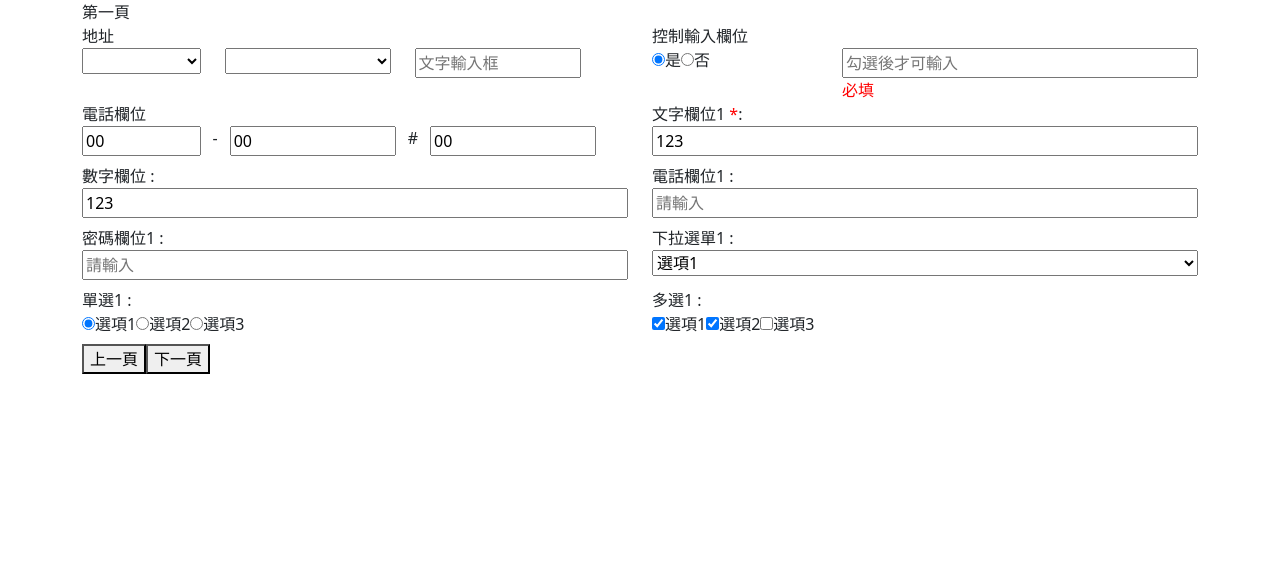
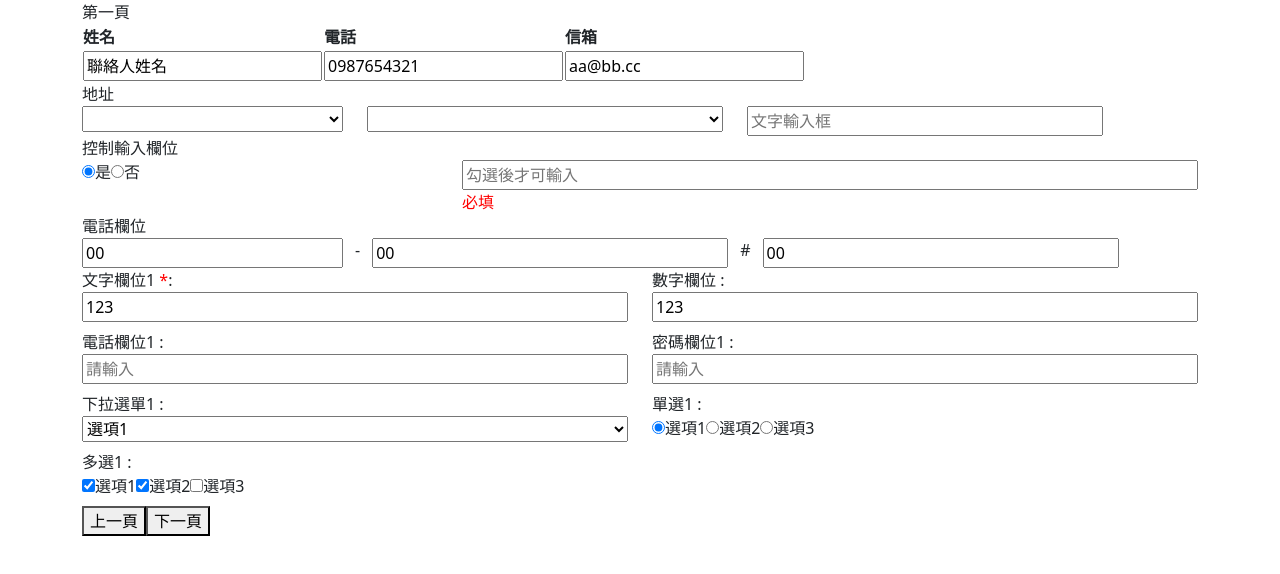
Before and after one commit to nsfe0619/2024_30day, an Angular app: page / in a window 1280 px wide. Shown: the top 574 px of the page. Built offline with nearby package versions, Linux system fonts and the light colour scheme.

Commit message:
[day24]特殊元件 列表

```diff
--- a/src/app/shared/component/form/element/combo-field-template/combo-field-template.component.html
+++ b/src/app/shared/component/form/element/combo-field-template/combo-field-template.component.html
@@ -1,17 +1,27 @@
 <div>
   <div *ngIf="findFieldSetting('phone')">
-    <app-combo-phone [fieldSettings]="fieldSettings" [inputForm]="inputForm">
+    <app-combo-phone
+      [fieldSettings]="fieldSettings"
+      [inputForm]="inputFormGroup"
+    >
     </app-combo-phone>
   </div>
   <div *ngIf="findFieldSetting('radioText')">
     <app-combo-radio-text
       [fieldSettings]="fieldSettings"
-      [inputForm]="inputForm"
+      [inputForm]="inputFormGroup"
     >
     </app-combo-radio-text>
   </div>
   <div *ngIf="findFieldSetting('address')">
-    <app-combo-address [fieldSettings]="fieldSettings" [inputForm]="inputForm">
+    <app-combo-address
+      [fieldSettings]="fieldSettings"
+      [inputForm]="inputFormGroup"
+    >
     </app-combo-address>
   </div>
+  <div *ngIf="findFieldSetting('list')">
+    <app-list [fieldSettings]="fieldSettings" [inputForm]="inputFormGroup">
+    </app-list>
+  </div>
 </div>
--- a/src/app/shared/component/form/element/combo-field-template/combo-field-template.component.ts
+++ b/src/app/shared/component/form/element/combo-field-template/combo-field-template.component.ts
@@ -1,6 +1,6 @@
 import { Component, Input, OnInit } from '@angular/core';
 import { FieldSetting } from '../field-setting.model';
-import { FormGroup } from '@angular/forms';
+import { FormArray, FormGroup } from '@angular/forms';
 
 @Component({
     selector: 'app-combo-field-template',
@@ -11,8 +11,12 @@ export class ComboFieldTemplateComponent implements OnInit
 {
 
     @Input() fieldSettings!: FieldSetting[];
-    @Input() inputForm!: FormGroup;
+    @Input() inputForm!: FormGroup | FormArray;
     constructor() { }
+    get inputFormGroup()
+    {
+        return this.inputForm as FormGroup;
+    }
 
     ngOnInit(): void
     {
--- a/src/app/shared/component/form/element/field-setting.model.ts
+++ b/src/app/shared/component/form/element/field-setting.model.ts
@@ -11,7 +11,7 @@ export interface FieldSetting
     placeholder?: string;
     required?: boolean;
     disabled?: boolean;
-    defaultValue?: string | undefined;
+    defaultValue?: string | string[] | undefined;
     options?: OptionItem[];
     validator?: string[]
 }
--- a/src/app/shared/component/form/element/form-input/form-input.component.html
+++ b/src/app/shared/component/form/element/form-input/form-input.component.html
@@ -1,7 +1,13 @@
 <div>
   {{ pageSetting.title }}
   <div [formGroup]="pageSetting.form!" *ngIf="pageSetting.form" class="row">
-    <div *ngFor="let fieldObj of getGroupList(innerForm)" class="col-6">
+    <div
+      *ngFor="let fieldObj of getGroupList(innerForm)"
+      [ngClass]="{
+        'col-6': shareService.typeof(fieldObj) === 'string',
+        'col-12': shareService.typeof(fieldObj) !== 'string'
+      }"
+    >
       <ng-container *ngIf="shareService.typeof(fieldObj) === 'string'">
         <app-field-template
           [fieldSetting]="
@@ -14,9 +20,7 @@
       </ng-container>
       <ng-container *ngIf="shareService.typeof(fieldObj) !== 'string'">
         <app-combo-field-template
-          [fieldSettings]="
-            shareService.getSettingsByForm(pageSetting.fieldSettings, fieldObj)
-          "
+          [fieldSettings]="getGroupSetting(fieldObj)"
           [inputForm]="fieldObj"
         >
         </app-combo-field-template>
--- a/src/app/shared/component/form/element/form-input/form-input.component.ts
+++ b/src/app/shared/component/form/element/form-input/form-input.component.ts
@@ -1,5 +1,5 @@
 import { Component, Input, OnChanges } from '@angular/core';
-import { FormBuilder, FormControl, FormGroup } from '@angular/forms';
+import { FormArray, FormBuilder, FormControl, FormGroup } from '@angular/forms';
 import { PageSetting } from '../field-setting.model';
 import { Subject, takeUntil } from 'rxjs';
 import { ShareService } from 'src/app/shared/service/share.service';
@@ -35,6 +35,16 @@ export class FormInputComponent implements OnChanges
                 newControl.addValidators(this.validatorService.getValidators(setting.validator))
             }
 
+            if (setting.groupType == 'list' && !!setting.groupName)
+            {
+                if (!this.innerForm.contains(setting.groupName))
+                {
+                    let newFormArray = new FormArray([])
+                    this.innerForm.addControl(setting.groupName, newFormArray);
+                    this.pageSetting.form?.addControl(setting.groupName, newFormArray);
+                }
+                return
+            }
             (this.pageSetting.form as FormGroup).addControl(setting.name, newControl);
             if (!setting.groupName)
             {
@@ -45,15 +55,16 @@ export class FormInputComponent implements OnChanges
                 {
                     this.innerForm.addControl(setting.groupName, new FormGroup({}));
                 }
-                (this.innerForm.get(setting.groupName) as FormGroup).addControl(setting.name!, this.pageSetting.form?.get(setting.name))
+                (this.innerForm.get(setting.groupName) as FormGroup).addControl(setting.name!, this.pageSetting.form?.get(setting.name));
+
+                (this.pageSetting.form?.get(setting.name) as FormGroup)
+                    .valueChanges.pipe(takeUntil(this.destroy$)).subscribe(v =>
+                    {
+                        this.pageSetting.form?.updateValueAndValidity();
+                    })
             }
 
-            (this.pageSetting.form?.get(setting.name) as FormGroup)
-                .valueChanges.pipe(takeUntil(this.destroy$)).subscribe(v =>
-                {
-                    this.pageSetting.form?.updateValueAndValidity();
-                })
-        })
+        });
     }
     ngOnDestroy()
     {
@@ -65,12 +76,21 @@ export class FormInputComponent implements OnChanges
     // 取得該區域欄位列表
     getGroupList(group: FormGroup): string | any
     {
+
         let Result = Object.keys(group.value).map(obj =>
         {
             let innerControl = group.get(obj)
             if (innerControl?.value !== null && typeof innerControl?.value === 'object')
             {
-                return innerControl
+                if (Array.isArray(innerControl.value))
+                {
+                    let fg = this.fb.group({});
+                    fg.addControl(obj, innerControl);
+                    return fg
+                } else
+                {
+                    return innerControl
+                }
             } else
             {
                 return obj;
@@ -78,5 +98,23 @@ export class FormInputComponent implements OnChanges
         });
         return Result;
     }
+    getListSettings(formArrayName: string)
+    {
+        let listName = this.pageSetting.fieldSettings.find(f => f.name == formArrayName)?.groupName;
+        return this.pageSetting.fieldSettings.filter(f => f.groupName == listName);
+    }
 
+    getGroupSetting(fieldObj: any)
+    {
+        let firstObjKey = Object.keys(fieldObj.value)[0];
+        let firstObj = this.pageSetting.fieldSettings.find(setting => setting.name == firstObjKey);
+        if (firstObj?.inputType == 'list')
+        {
+            let groupSettings = this.pageSetting.fieldSettings.filter(setting => setting.groupName == firstObj?.groupName)
+            return groupSettings;
+        } else
+        {
+            return this.shareService.getSettingsByForm(this.pageSetting.fieldSettings, fieldObj)
+        }
+    }
 }
--- /dev/null
+++ b/src/app/shared/component/form/element/list/list.component.html
@@ -0,0 +1,25 @@
+<table [formGroup]="inputForm">
+  <thead>
+    <tr>
+      <th *ngFor="let title of titleArr">
+        {{ title }}
+      </th>
+    </tr>
+  </thead>
+  <tbody formArrayName="{{ listKey }}">
+    <tr
+      *ngFor="let row of inputFormArray.controls; let i = index"
+      [formGroupName]="i"
+    >
+      <td>
+        <input formControlName="list-name" />
+      </td>
+      <td>
+        <input formControlName="list-phone" />
+      </td>
+      <td>
+        <input formControlName="list-mail" />
+      </td>
+    </tr>
+  </tbody>
+</table>
--- /dev/null
+++ b/src/app/shared/component/form/element/list/list.component.ts
@@ -0,0 +1,73 @@
+import { Component, Input, OnInit } from '@angular/core';
+import { AbstractControl, FormArray, FormBuilder, FormControl, FormGroup } from '@angular/forms';
+import { FieldSetting } from '../field-setting.model';
+import { ValidatorService } from 'src/app/shared/service/validator.service';
+
+@Component({
+    selector: 'app-list',
+    templateUrl: './list.component.html',
+    styleUrls: ['./list.component.scss']
+})
+export class ListComponent implements OnInit
+{
+    @Input() fieldSettings!: FieldSetting[];
+    @Input() inputForm!: any;
+    innerFormArray!: FormArray;
+    subFormGroup!: FormGroup;
+    titleArr!: string[];
+
+    get listKey()
+    {
+        return Object.keys(this.inputForm.value)[0]
+    }
+
+    get inputFormArray()
+    {
+        return this.inputForm.get(this.listKey) as FormArray
+    }
+
+    constructor(
+        private fb: FormBuilder,
+        private validatorService: ValidatorService
+    ) { }
+
+    ngOnInit(): void
+    {
+        this.titleArr = [];
+        this.innerFormArray = new FormArray<FormGroup>([]);
+        this.subFormGroup = new FormGroup({});
+        let defaultValue!: string[];
+
+        this.fieldSettings.forEach(setting =>
+        {
+            if (setting.inputType != 'list')
+            {
+                let newControl = this.fb.control(setting.defaultValue) as FormControl;
+
+                if (setting.validator && setting.validator?.length > 0)
+                {
+                    if (!!setting.validator.find(v => v == 'required')) setting.required = true;
+                    newControl.addValidators(this.validatorService.getValidators(setting.validator));
+                }
+                this.titleArr.push(setting.cname);
+                this.subFormGroup.addControl(setting.name, newControl);
+            } else
+            {
+                defaultValue = setting.defaultValue! as string[];
+            }
+        })
+        defaultValue.forEach((value: any) =>
+        {
+            this.subFormGroup.reset();
+            this.subFormGroup.patchValue(value);
+            this.innerFormArray.push(this.subFormGroup);
+        })
+        this.inputFormArray.clear();
+
+        this.innerFormArray.controls.forEach((group: AbstractControl) =>
+        {
+            this.inputFormArray.push(group);
+        });
+    }
+
+}
--- a/src/assets/mock/main-data.json
+++ b/src/assets/mock/main-data.json
@@ -3,6 +3,44 @@
     {
       "title": "第一頁",
       "fieldSettings": [
+        {
+          "name": "list1",
+          "cname": "聯絡人",
+          "inputType": "list",
+          "groupName": "list1",
+          "groupType": "list",
+          "defaultValue": [
+            {
+              "list-name": "聯絡人姓名",
+              "list-phone": "0987654321",
+              "list-mail": "aa@bb.cc"
+            }
+          ]
+        },
+        {
+          "name": "list-name",
+          "cname": "姓名",
+          "inputType": "text",
+          "groupName": "list1",
+          "groupType": "list",
+          "placeholder": "請輸入姓名"
+        },
+        {
+          "name": "list-phone",
+          "cname": "電話",
+          "inputType": "tel",
+          "groupName": "list1",
+          "groupType": "list",
+          "placeholder": "請輸入電話"
+        },
+        {
+          "name": "list-mail",
+          "cname": "信箱",
+          "inputType": "text",
+          "groupName": "list1",
+          "groupType": "list",
+          "placeholder": "請輸入信箱"
+        },
         {
           "name": "addressCity",
           "cname": "地址",
```
Also changed, not shown: src/app/shared/component/form/element/element.module.ts (+4 -3 lines), src/app/shared/component/form/element/list/list.component.scss (added), 1 other file (tests, documents, lock files or other folders).
